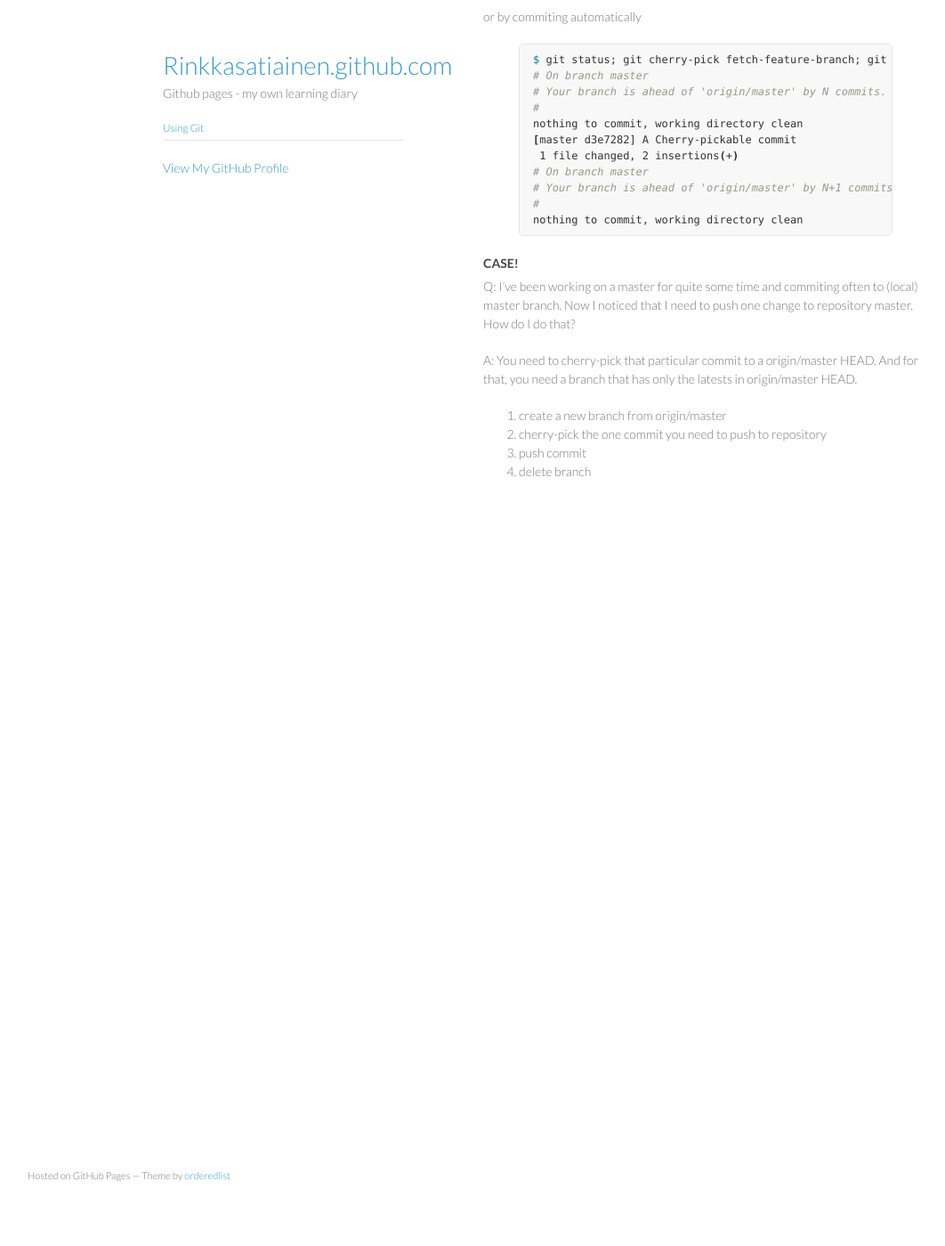
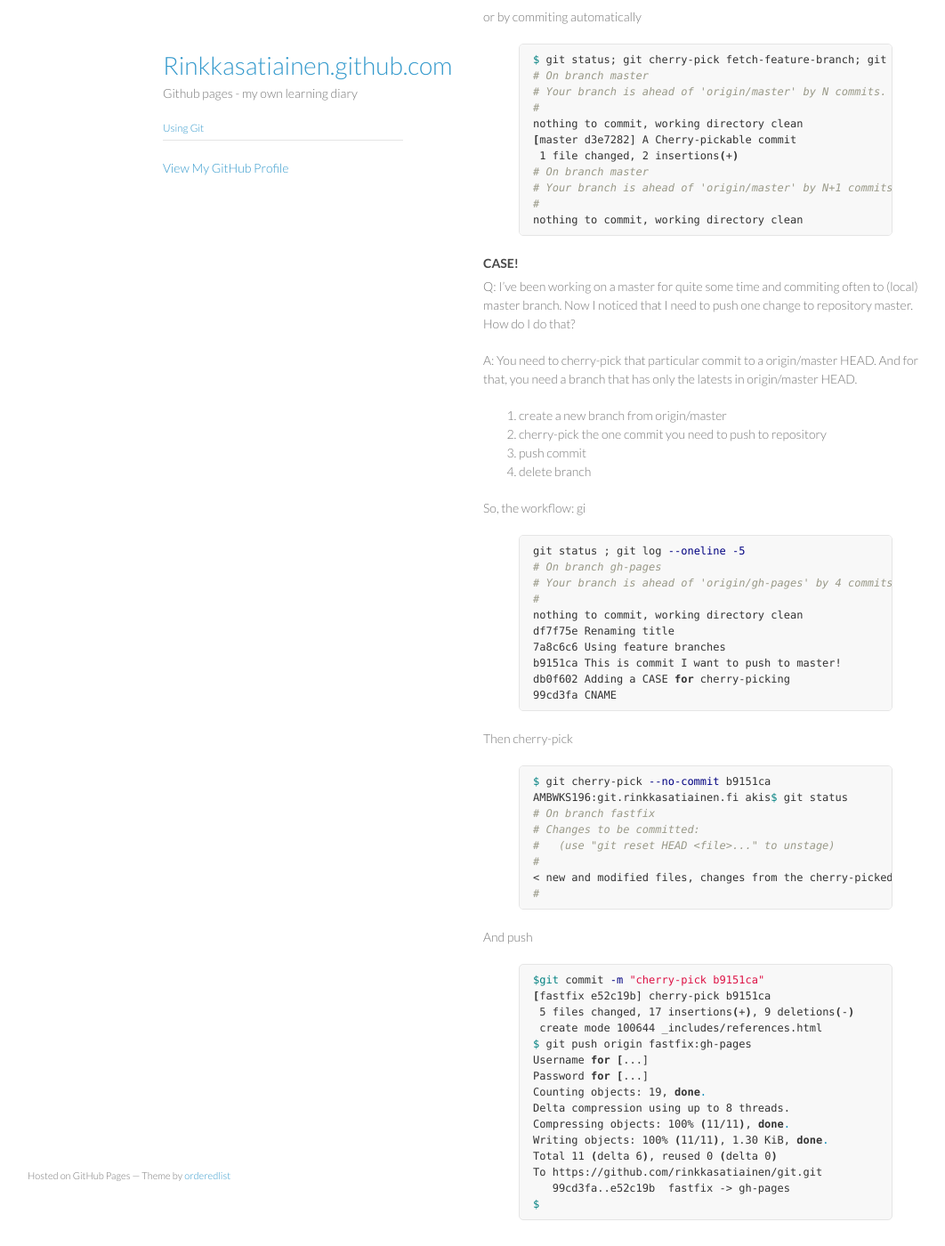
Before and after one commit to rinkkasatiainen/git, a Jekyll site: the page built from pages/git/git-cherry-pick.md, in a window 1280 px wide and 1400 px high, scrolled down 626 px. Shown: the whole window at 89% size, without its empty margins (27-1089 px from the left). Built offline with Jekyll 4.4.1, drawn with Linux system fonts in a browser that asks for light colours; before the commit the page ends 1236 px from its top, so only the background shows below that.

Commit message:
Cherry-picking CASE

```diff
--- a/pages/git/git-cherry-pick.md
+++ b/pages/git/git-cherry-pick.md
@@ -48,3 +48,54 @@ A: You need to cherry-pick that particular commit to a origin/master HEAD. And f
  1. cherry-pick the one commit you need to push to repository
  1. push commit
  1. delete branch
+
+So, the workflow: gi
+
+{% highlight bash %}
+git status ; git log --oneline -5
+# On branch gh-pages
+# Your branch is ahead of 'origin/gh-pages' by 4 commits.
+#
+nothing to commit, working directory clean
+df7f75e Renaming title
+7a8c6c6 Using feature branches
+b9151ca This is commit I want to push to master!
+db0f602 Adding a CASE for cherry-picking
+99cd3fa CNAME
+{% endhighlight %}
+
+
+Then cherry-pick
+
+{% highlight bash %}
+$ git cherry-pick --no-commit b9151ca
+AMBWKS196:git.rinkkasatiainen.fi akis$ git status
+# On branch fastfix
+# Changes to be committed:
+#   (use "git reset HEAD <file>..." to unstage)
+#
+< new and modified files, changes from the cherry-picked commit >
+#
+
+{% endhighlight %}
+
+
+And push
+
+{% highlight bash %}
+$git commit -m "cherry-pick b9151ca"
+[fastfix e52c19b] cherry-pick b9151ca
+ 5 files changed, 17 insertions(+), 9 deletions(-)
+ create mode 100644 _includes/references.html
+$ git push origin fastfix:gh-pages
+Username for [...]
+Password for [...]
+Counting objects: 19, done.
+Delta compression using up to 8 threads.
+Compressing objects: 100% (11/11), done.
+Writing objects: 100% (11/11), 1.30 KiB, done.
+Total 11 (delta 6), reused 0 (delta 0)
+To https://github.com/rinkkasatiainen/git.git
+   99cd3fa..e52c19b  fastfix -> gh-pages
+$
+{% endhighlight %}
```
